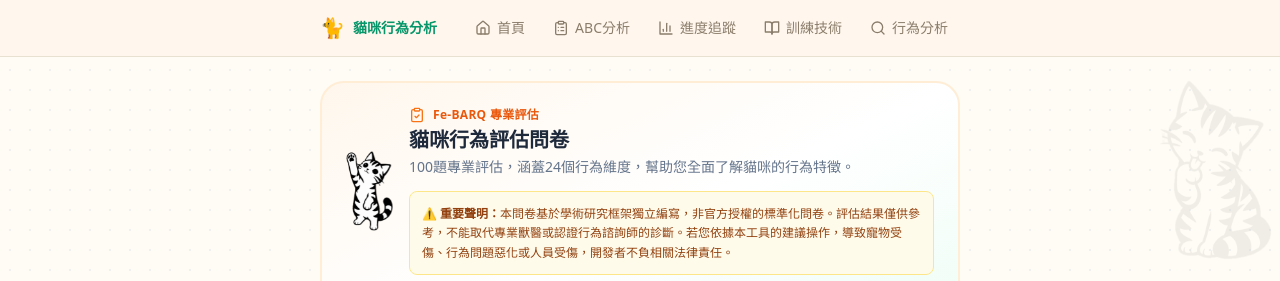
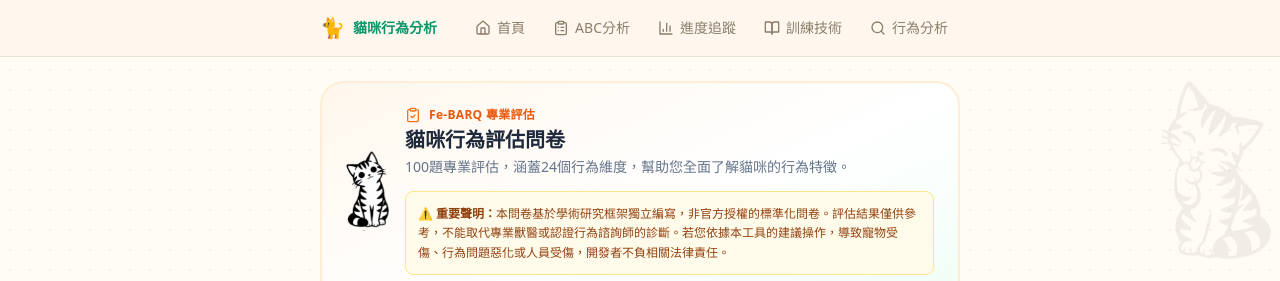
Before and after one commit to chouandony/cat-behavior-analyzer-v2, a Next.js app: page /questionnaire in a window 1280 px wide. Shown: the top 281 px of the page. Built offline with nearby package versions, Linux system fonts and the light colour scheme.

Commit message:
style: questionnaire header pose sitting

```diff
--- a/app/questionnaire/page.tsx
+++ b/app/questionnaire/page.tsx
@@ -225,7 +225,7 @@ export default function QuestionnairePage() {
       <div className="relative bg-gradient-to-br from-orange-50 via-white to-emerald-50 rounded-3xl border-2 border-orange-100 p-6 overflow-hidden">
         <div className="flex items-center gap-4">
           <div className="shrink-0 animate-float">
-            <CatSVG size={80} pose="waving" />
+            <CatSVG size={80} pose="sitting" />
           </div>
           <div className="flex-1 min-w-0">
             <div className="flex items-center gap-2 mb-1">
```
